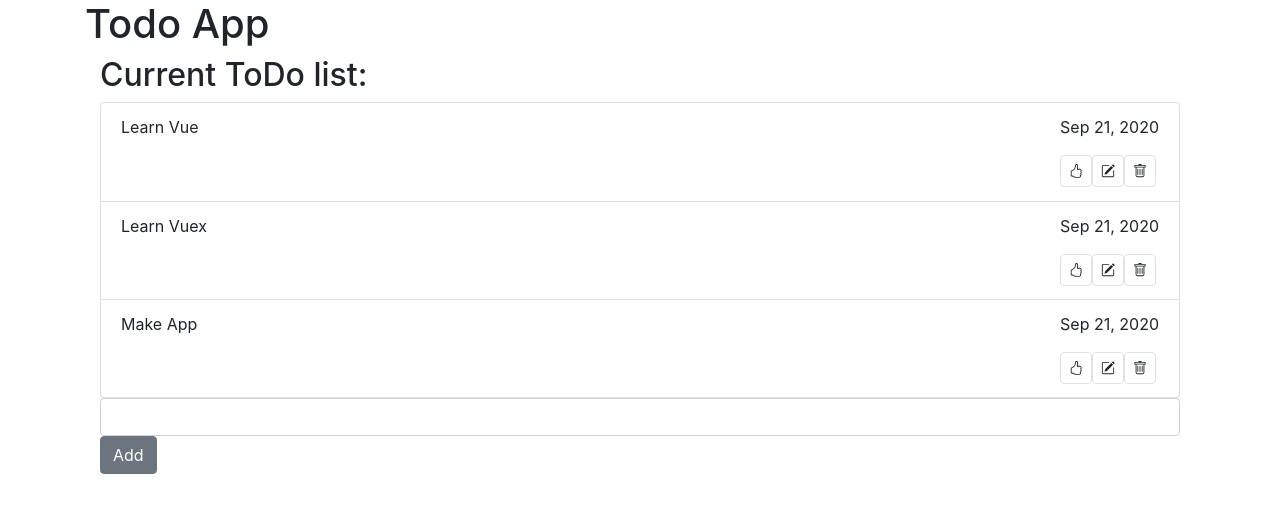
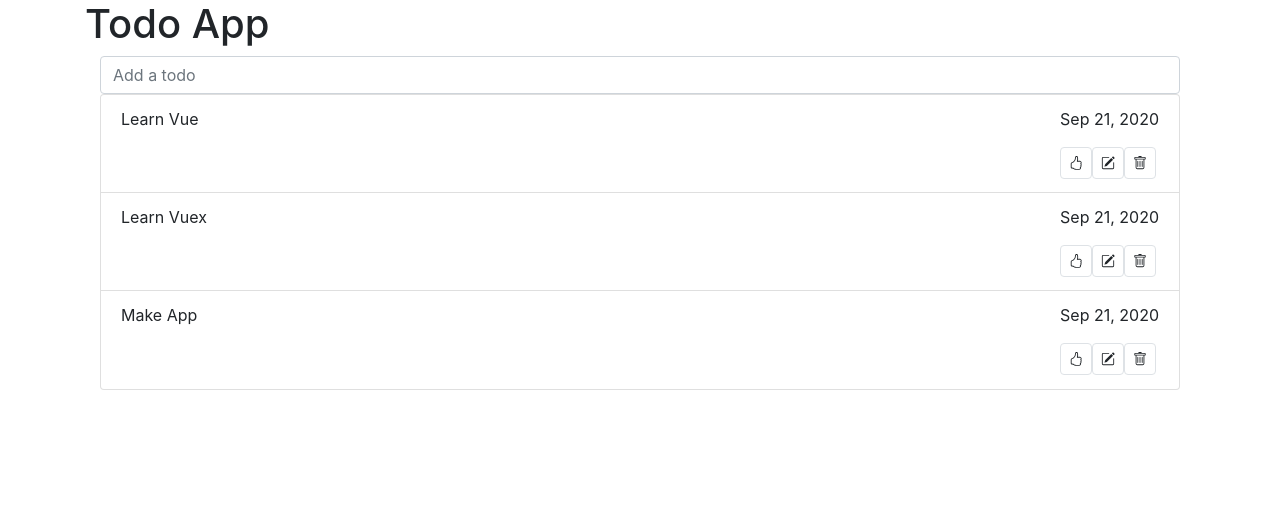
Before and after one commit to ping-n/vue-todo-app, a Vue app: page / in a window 1280 px wide. Shown: the top 512 px of the page. Built offline with nearby package versions, Linux system fonts and the light colour scheme.

Commit message:
UPDATE: move around add-todo form and added placeholder to form

```diff
--- a/src/App.vue
+++ b/src/App.vue
@@ -1,8 +1,8 @@
 <template>
   <b-container id="app">
     <h1>{{ title }}</h1>
+    <AddTodo v-on:add-todo="addTodo" />
     <TodoList :todos="todos" @delete-todo="deleteTodo" />
-    <AddTodo v-on:add-todo="addTodo" />
   </b-container>
 </template>
 
--- a/src/components/AddTodo.vue
+++ b/src/components/AddTodo.vue
@@ -1,12 +1,12 @@
 <template>
   <b-container class="add-todo">
     <b-form @submit.prevent="addTodo">
-      <b-form-input type="text" name="task" v-model="task" />
-      <b-button type="submit">Add</b-button>
+      <b-form-input type="text" name="task" v-model="task" placeholder="Add a todo"/>
       <b-alert v-if="alert" show variant="danger"> {{this.alert}} </b-alert>
     </b-form>
   </b-container>
 </template>
+
 
 <script>
 import moment from "moment";
--- a/src/components/TodoList.vue
+++ b/src/components/TodoList.vue
@@ -1,6 +1,5 @@
 <template>
   <b-container class="todo">
-    <h2>Current ToDo list:</h2>
     <b-list-group>
       <b-list-group-item :key="todo.id" v-for="todo in todos">
         <Todo
```
